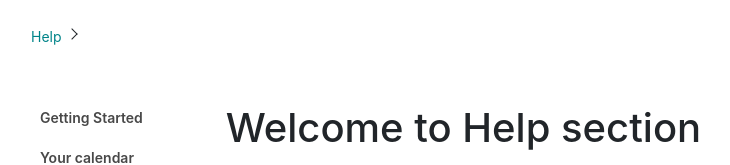
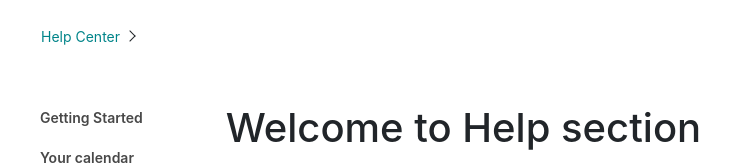
Before and after one commit to chirayumodi18/Naoufal-task, a React (Create React App) app: page /help in a window 1280 px wide. Shown: the top 165 px of the page, without its empty margins (25-755 px from the left). Built offline with nearby package versions, Linux system fonts and the light colour scheme.

Commit message:
resolved breadcrumb issue

```diff
--- a/src/Containers/help/bread-crumbs/index.tsx
+++ b/src/Containers/help/bread-crumbs/index.tsx
@@ -16,7 +16,7 @@ const BreadCrumbs: FC<propType>= ({ data, history }) => {
 			<nav>
 				<ol>
 					<li>
-						<span className="data" onClick={() => history.push('/help')}>Help</span>
+						<span className="data" onClick={() => history.push('/help')}>Help Center</span>
 						<span className="arrow" />
 						{
 							data.map((u, index) => {
--- a/src/Containers/help/help-section/index.tsx
+++ b/src/Containers/help/help-section/index.tsx
@@ -16,7 +16,6 @@ const HelpSection: FC<propType>= ({ data, history, panelData }) => {
 	const [selectedPanel, changeSelectedPanel] = useState(Number(data[2]));
 
 	const changePanel = (panel: any, isLink: Boolean) => () => {
-		debugger
 		if (selectedPanel === -1 && panel === Number(data[2])) {
 			changeSelectedPanel(panel)
 			return;
--- a/src/Containers/help/help.scss
+++ b/src/Containers/help/help.scss
@@ -19,6 +19,7 @@
   .bread-crumbs-wrapper {
     margin-top: 24px;
     margin-bottom: 24px;
+    padding: 0 10px;
     nav {
       display: block;
       ol {
@@ -56,6 +57,7 @@
               display: inline-block;
               height: 8px;
               margin: 6px;
+              margin-top: 8px;
               position: relative;
               -webkit-transform: rotate(45deg);
               -ms-transform: rotate(45deg);
```
